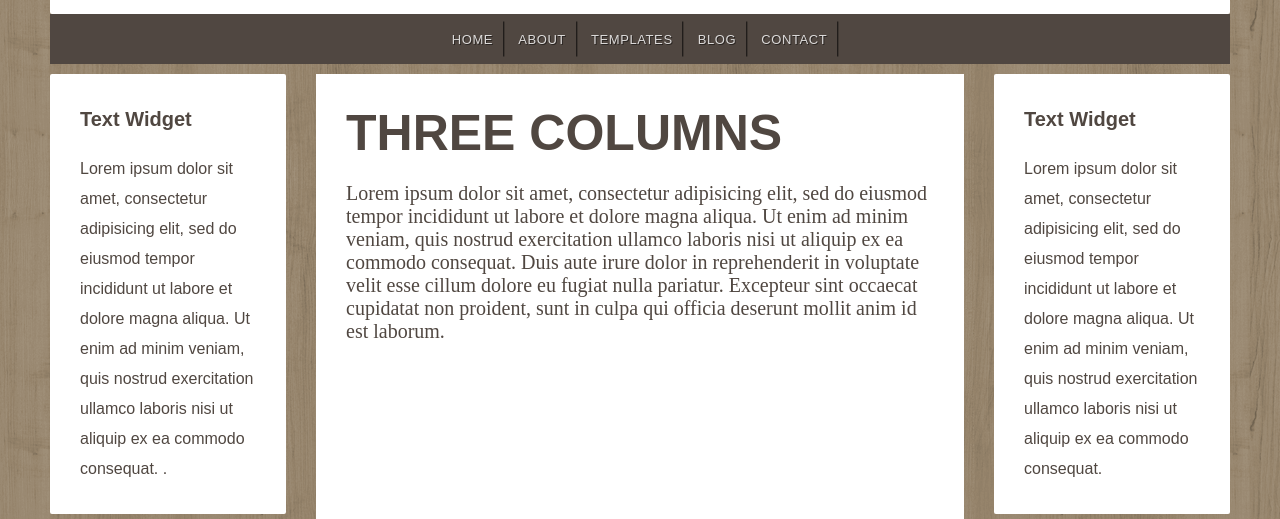
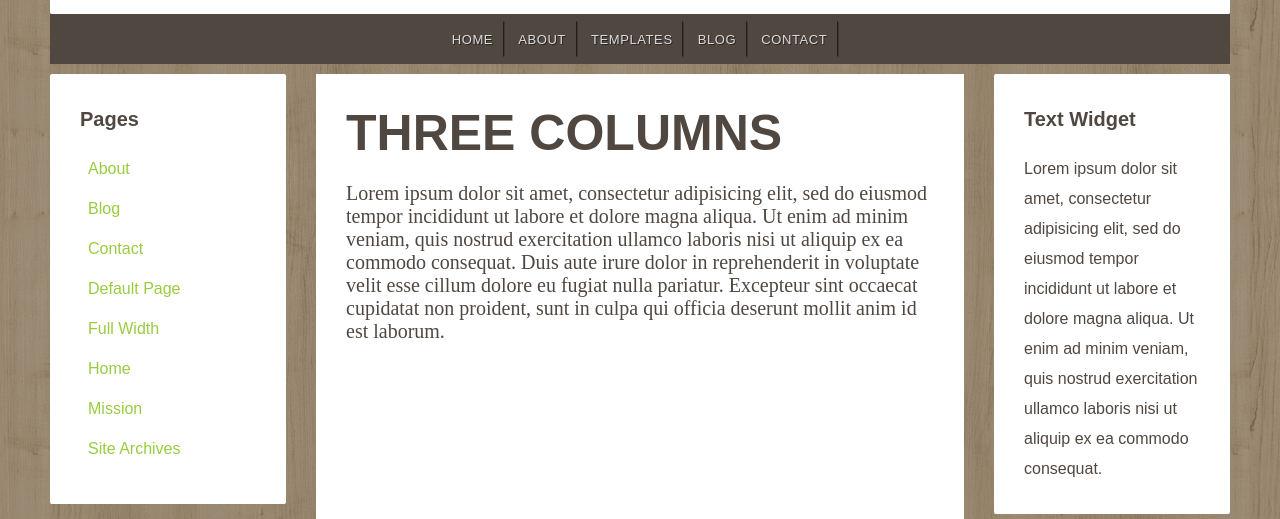
Before and after one commit to GimmikZart/htmlcss-wp, a plain HTML site: page index.html in a window 1280 px wide. Shown: the part 226-745 px from the top of the page. Drawn offline with Linux system fonts and the light colour scheme.

Commit message:
Contenuto colonna sinistra

```diff
--- a/css/style.css
+++ b/css/style.css
@@ -19,6 +19,7 @@ body {
   background-image:url("../img/sfondo.png");
 }
 
+/* -----------PARTE ALTA----------- */
 header {
   height: 220px;
   background-color: rgb(255, 255, 255);
@@ -95,6 +96,10 @@ nav {
   letter-spacing: 0.6px;
   }
 
+
+/* ----------CONTENUTO CENTRALE----------- */
+
+
 main {
   margin-top: 10px;
   margin-bottom: 10px;
@@ -107,6 +112,7 @@ main::after {
   clear: both;
 }
 
+/* COLONNA SINISTRA */
 aside {
   background-color: white;
   width: 20%;
@@ -117,10 +123,30 @@ aside {
   line-height: 30px;
 }
 
-.sinistra {
+.asideleft {
   float: left;
 }
 
+.asideleft h5 {
+    padding-bottom: 20px;
+    font-size: 20px;
+    color: #504741;
+}
+
+.asideleft li {
+  list-style: none;
+  padding-left: 8px;
+  padding-bottom: 10px;
+  }
+
+.asideleft li a {
+  color: #99cc40;
+  text-decoration: none;
+}
+
+
+
+/* COLONNA CENTRALE */
 section {
 
   width: 60%;
@@ -148,6 +174,9 @@ section {
 
 }
 
+
+/* COLONNA DESTRA */
+
 .destra {
   float:right;
   }
@@ -159,12 +188,8 @@ section {
 
 }
 
-.sinistra h5 {
-    padding-bottom: 20px;
-    font-size: 20px;
-    color: #504741;
 
-}
+/* ----------------PARTE BASSA--------------- */
 
 footer {
   height: 455px;
--- a/index.html
+++ b/index.html
@@ -34,9 +34,30 @@
     <!-- CONTENUTO CENTRALE ---------------------------->
     <main>
       <!-- sinistra -->
-      <aside class="sinistra">
-        <h5>Text Widget</h5>
-        <p>Lorem ipsum dolor sit amet, consectetur adipisicing elit, sed do eiusmod tempor incididunt ut labore et dolore magna aliqua. Ut enim ad minim veniam, quis nostrud exercitation ullamco laboris nisi ut aliquip ex ea commodo consequat. .</p>
+      <aside class="asideleft">
+        <div class="left">
+          <h5>Pages</h5>
+          <ul>
+            <li><a href="">About</a></li>
+            <li><a href="">Blog</a></li>
+            <li><a href="">Contact</a></li>
+            <li><a href="">Default Page</a></li>
+            <li><a href="">Full Width</a></li>
+            <li><a href="">Home</a></li>
+            <li><a href="">Mission</a></li>
+            <li><a href="">Site Archives</a></li>
+          </ul>
+
+
+        </div>
+
+        <div class="left">
+
+        </div>
+
+        <div class="left">
+
+        </div>
       </aside>
 
       <!-- centro -->
```
